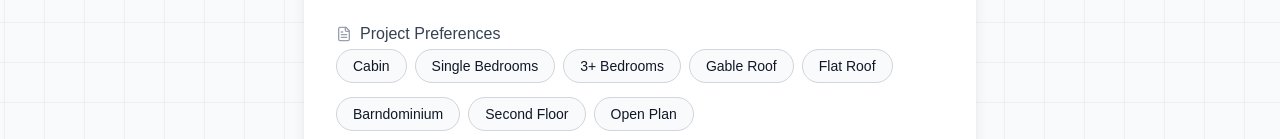
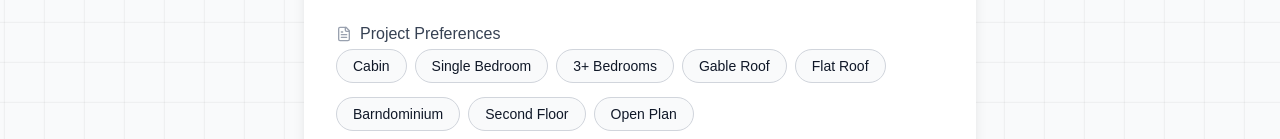
Before and after one commit to Marco1993-M/pequeno, a Next.js app: page /free-3d-mockup in a window 1280 px wide. Shown: the part 542-681 px from the top of the page. Built offline with nearby package versions, Linux system fonts and the light colour scheme.

Commit message:
Update page.js

```diff
--- a/src/app/free-3d-mockup/page.js
+++ b/src/app/free-3d-mockup/page.js
@@ -125,7 +125,7 @@ export default function Free3DMockup() {
             <div className="flex flex-wrap gap-x-2 gap-y-6 mb-4">
               {[
                 "Cabin",
-                "Single Bedrooms",
+                "Single Bedroom",
                 "3+ Bedrooms",
                 "Gable Roof",
                 "Flat Roof",
```
